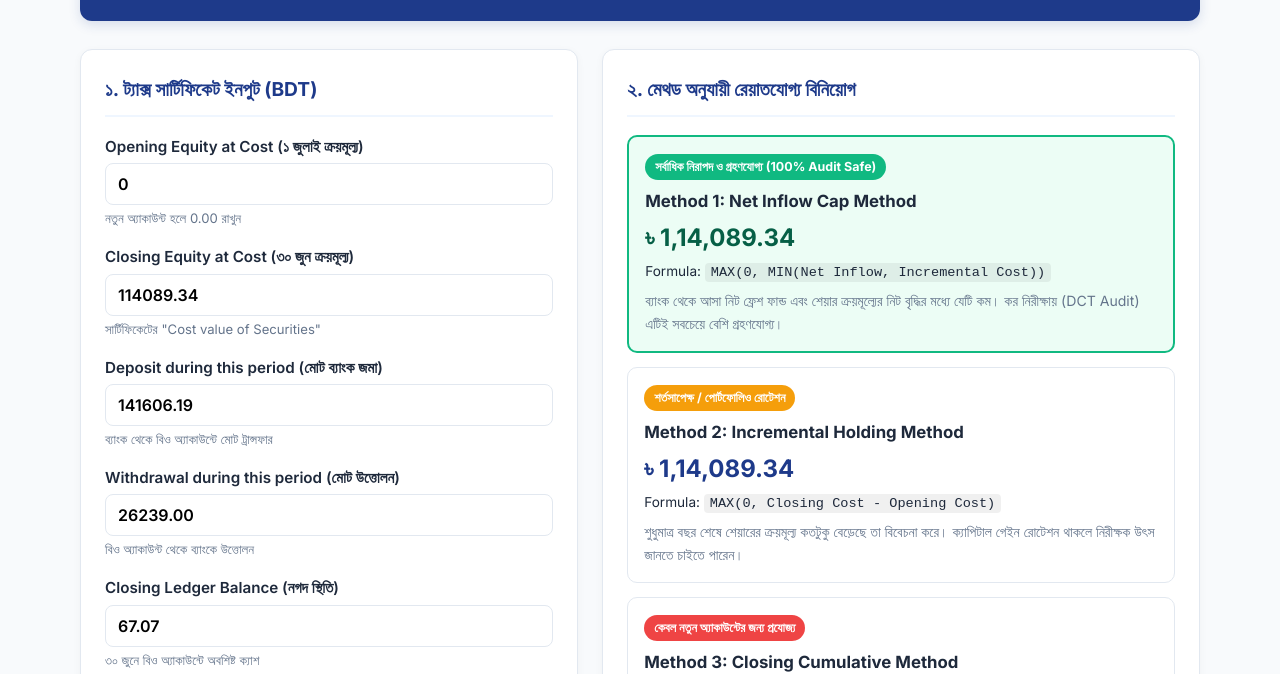
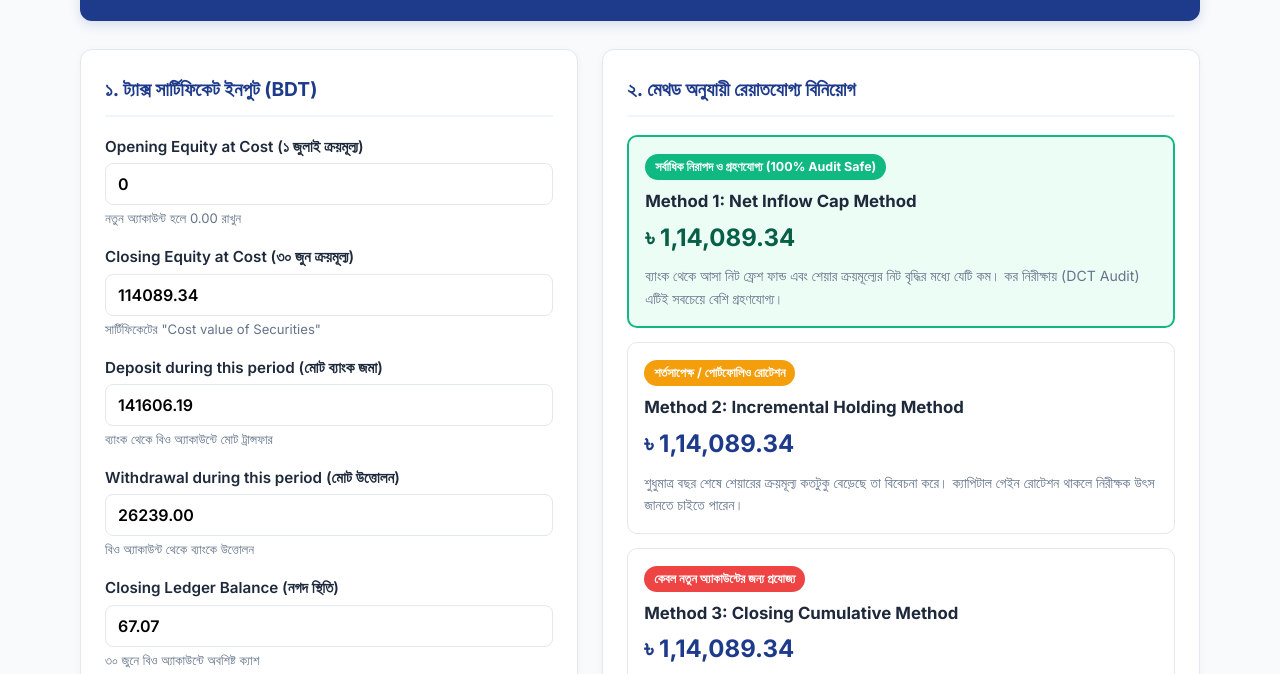
Before and after one commit to nuruddin120/Capital-Market-Investment-for-Tax-Rebate, a plain HTML site: page index.html in a window 1280 px wide. Shown: the part 123-797 px from the top of the page. Drawn offline with Linux system fonts and the light colour scheme.

Commit message:
Add files via upload

```diff
--- a/index.html
+++ b/index.html
@@ -70,7 +70,6 @@
           <div class="badge">সর্বাধিক নিরাপদ ও গ্রহণযোগ্য (100% Audit Safe)</div>
           <h3>Method 1: Net Inflow Cap Method</h3>
           <div class="amount" id="method1Amount">৳ 1,14,089.34</div>
-          <p class="formula">Formula: <code>MAX(0, MIN(Net Inflow, Incremental Cost))</code></p>
           <p class="desc">ব্যাংক থেকে আসা নিট ফ্রেশ ফান্ড এবং শেয়ার ক্রয়মূল্যের নিট বৃদ্ধির মধ্যে যেটি কম। কর নিরীক্ষায় (DCT Audit) এটিই সবচেয়ে বেশি গ্রহণযোগ্য।</p>
         </div>
 
@@ -78,7 +77,6 @@
           <div class="badge warning">শর্তসাপেক্ষ / পোর্টফোলিও রোটেশন</div>
           <h3>Method 2: Incremental Holding Method</h3>
           <div class="amount" id="method2Amount">৳ 1,14,089.34</div>
-          <p class="formula">Formula: <code>MAX(0, Closing Cost - Opening Cost)</code></p>
           <p class="desc">শুধুমাত্র বছর শেষে শেয়ারের ক্রয়মূল্য কতটুকু বেড়েছে তা বিবেচনা করে। ক্যাপিটাল গেইন রোটেশন থাকলে নিরীক্ষক উৎস জানতে চাইতে পারেন।</p>
         </div>
 
@@ -86,7 +84,6 @@
           <div class="badge danger">কেবল নতুন অ্যাকাউন্টের জন্য প্রযোজ্য</div>
           <h3>Method 3: Closing Cumulative Method</h3>
           <div class="amount" id="method3Amount">৳ 1,14,089.34</div>
-          <p class="formula">Formula: <code>Closing Equity at Cost</code></p>
           <p class="desc">সরাসরি সার্টিফিকেটের মোট কস্ট ভ্যালু। কেবল Opening Balance = 0.00 হলে এটি বৈধ; পুরাতন অ্যাকাউন্টে এটি ব্যবহার করলে ডুপ্লিকেট হবে।</p>
         </div>
       </section>
--- a/style.css
+++ b/style.css
@@ -182,23 +182,11 @@ body {
   font-size: 1.5rem;
   font-weight: 700;
   color: var(--primary);
-  margin: 4px 0;
+  margin: 4px 0 8px;
 }
 
 .method-card.recommended .amount {
   color: var(--success);
-}
-
-.formula {
-  font-size: 0.85rem;
-  margin-bottom: 6px;
-}
-
-.formula code {
-  background: rgba(0, 0, 0, 0.06);
-  padding: 2px 6px;
-  border-radius: 4px;
-  font-family: monospace;
 }
 
 .desc {
```
Also changed, not shown: 1 other file.
